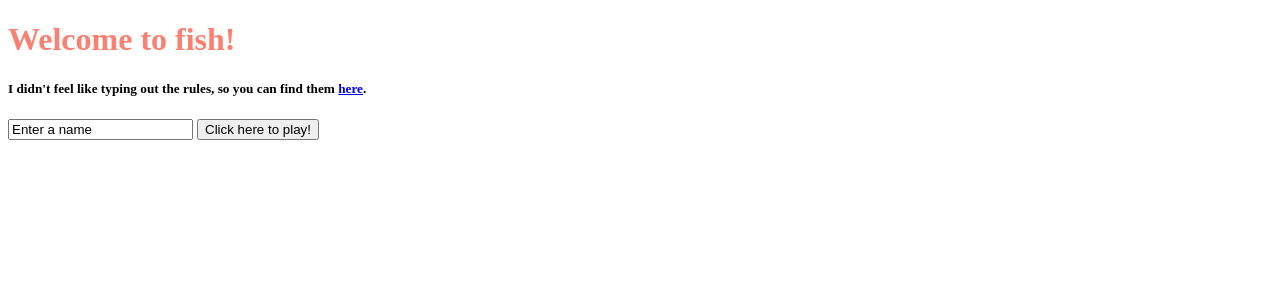
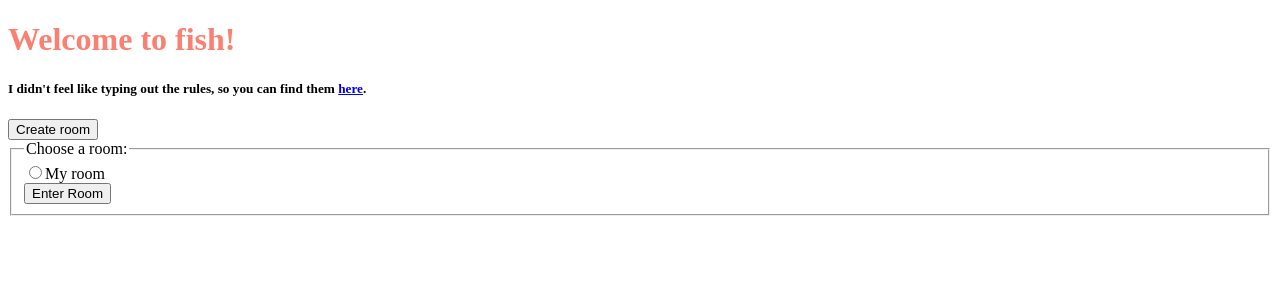
Before and after one commit to liamcolangelo/fish, a Flask app: page / in a window 1280 px wide. Shown: the top 300 px of the page. Run offline with Flask 3, Linux system fonts and the light colour scheme.

Commit message:
Player now chooses room before name so that people in different rooms can have the same name

```diff
--- a/app.py
+++ b/app.py
@@ -10,7 +10,6 @@ app = Flask(__name__, template_folder="templates")
 
 # Each key for players is the player's chosen name, the value is when they signed in.
 # This way, names can be freed after a certain time, or when their game ends.
-players = {}
 games = {}
 
 # Only for testing, remove later
@@ -30,18 +29,16 @@ def home():
 # Validates whether the name is valid (not already taken)
 @app.route("/add_player", methods=["POST"])
 def add_player():
-    # Javascript client should send an id
     info = request.get_json()
     name = info[0]
-    if not name in players:
-        players[name] = time()
+    room_name = info[1]
+    print(room_name)
+    print(games)
+    if not name in games[room_name].get_player_names():
+        games[room_name].add_player(fish.Player(name))
         return jsonify({'processed': 'true'})
     else:
         return jsonify({'processed': 'true', "error": "Name already in use"}), 400
-
-@app.route("/rooms")
-def rooms():
-    return render_template("rooms.html")
 
 @app.route("/find_rooms", methods=["GET", "POST"])
 def find_rooms():
@@ -52,13 +49,10 @@ def find_rooms():
         return jsonify({"processed": "true", "games": game_names})
     else:
         info = request.get_json()
-        creator = info[0]
-        creator = fish.Player(creator)
-        room_name = info[1]
-        for game in games:
-            if games[game].name == room_name:
-                return jsonify({"processed": "true", "error": "Name already exists"}), 400
-        games[room_name] = fish.Game(room_name, [creator])
+        room_name = info[0]
+        if room_name in games:
+            return jsonify({"processed": "true", "error": "Name already exists"}), 400
+        games[room_name] = fish.Game(room_name) # Look here
         return jsonify({"processed": "true"})
 
 @app.route("/create_room")
@@ -72,6 +66,10 @@ def join_room():
     room_name = info[1]
     games[room_name].add_player(fish.Player(player_name))
     return jsonify({"processed": "true"})
+
+@app.route("/choose_name")
+def choose_name():
+    return render_template("name.html")
 
 @app.route("/waiting", methods=["GET", "POST"])
 def send_to_waiting():
--- a/fish.py
+++ b/fish.py
@@ -144,6 +144,12 @@ class Game:
 			if player.name == player_name:
 				return player.hand
 
+	def get_player_names(self):
+		names = []
+		for player in self.players:
+			names.append(player.name)
+		return names
+
 	def get_turn(self):
 		return self.turn
 
--- a/static/game.js
+++ b/static/game.js
@@ -1,12 +1,8 @@
 // TODO: Make things look nice on all screens
-
-// TODO: Switch order of room and name screens so that people
-//          in different rooms can have the same name
 
 // TODO: Add winning screen
 
 // TODO: delete game data when finished or timedout
-
 
 
 // Constants throughout game
--- a/static/home.js
+++ b/static/home.js
@@ -1,19 +1,47 @@
-document.getElementById("play").addEventListener("click", function() {join_game()});
+var room_names;
 
-function join_game() {
-    var name = document.getElementById("name").value;
-    $.ajax({
-        type: "POST",
-        url: "/add_player",
-        data: JSON.stringify([name]),
-        contentType: "application/json",
-        dataType: 'json',
-        success: function() {
-            localStorage.setItem("name", name);
-            window.location.replace("/rooms");
-        },
-        error: function(xhr, status, error) {
-            alert("Name already in use");
-        }
-    });
-}
+let rooms = $.ajax({
+    type: "GET",
+    url: "/find_rooms",
+    contentType: "application/json",
+    dataType: "json"
+})
+
+rooms.then(function(data) {
+    room_names = data["games"]
+
+
+    // Get the container where options will be added
+    const container = document.getElementById('options-container');
+
+    // Loop through the choices and create the HTML elements
+    for (var i = 0; i < room_names.length; i++) {
+        const div = document.createElement('div');
+
+        const input = document.createElement('input');
+        input.type = 'radio';
+        input.id = room_names[i];
+        input.name = 'roomName';
+        input.value = room_names[i];
+
+        const label = document.createElement('label');
+        label.htmlFor = room_names[i];
+        label.textContent = room_names[i];
+
+        div.appendChild(input);
+        div.appendChild(label);
+        container.appendChild(div);
+    }
+});
+
+document.getElementById("create room").addEventListener("click", function () {
+    window.location.href = "/create_room";
+});
+
+document.getElementById("dynamic-form").addEventListener("submit", function (event) {
+    event.preventDefault();
+    const room_name = document.querySelector("input[name='roomName']:checked").value;
+    localStorage.setItem("creator", "false");
+    localStorage.setItem("room_name", room_name);
+    window.location.replace("/choose_name");
+});
--- a/templates/home.html
+++ b/templates/home.html
@@ -11,7 +11,16 @@
     <body>
         <h1>Welcome to fish!</h1>
         <h5>I didn't feel like typing out the rules, so you can find them <a href="https://en.wikipedia.org/wiki/Literature_(card_game)" target="_blank" rel="noopener noreferrer">here</a>.</h5>
-        <input id="name" value="Enter a name">
-        <button id="play">Click here to play!</button>
+        <button id="create room">Create room</button>
+        <form id="dynamic-form" action="#">
+            <fieldset>
+                <legend>Choose a room:</legend>
+                <div id="options-container">
+                    <!--Options will be added here by javascript-->
+                </div>
+                <div>
+                    <button type="submit">Enter Room</button>
+                </div>
+            </fieldset>
     </body>
 </html>
```
Also changed, not shown: static/create_room.js (+2 -5 lines), static/name.js (added, +20 -0 lines), static/rooms.js (deleted, +0 -54 lines), templates/name.html (added, +15 -0 lines), templates/rooms.html (deleted, +0 -24 lines).
